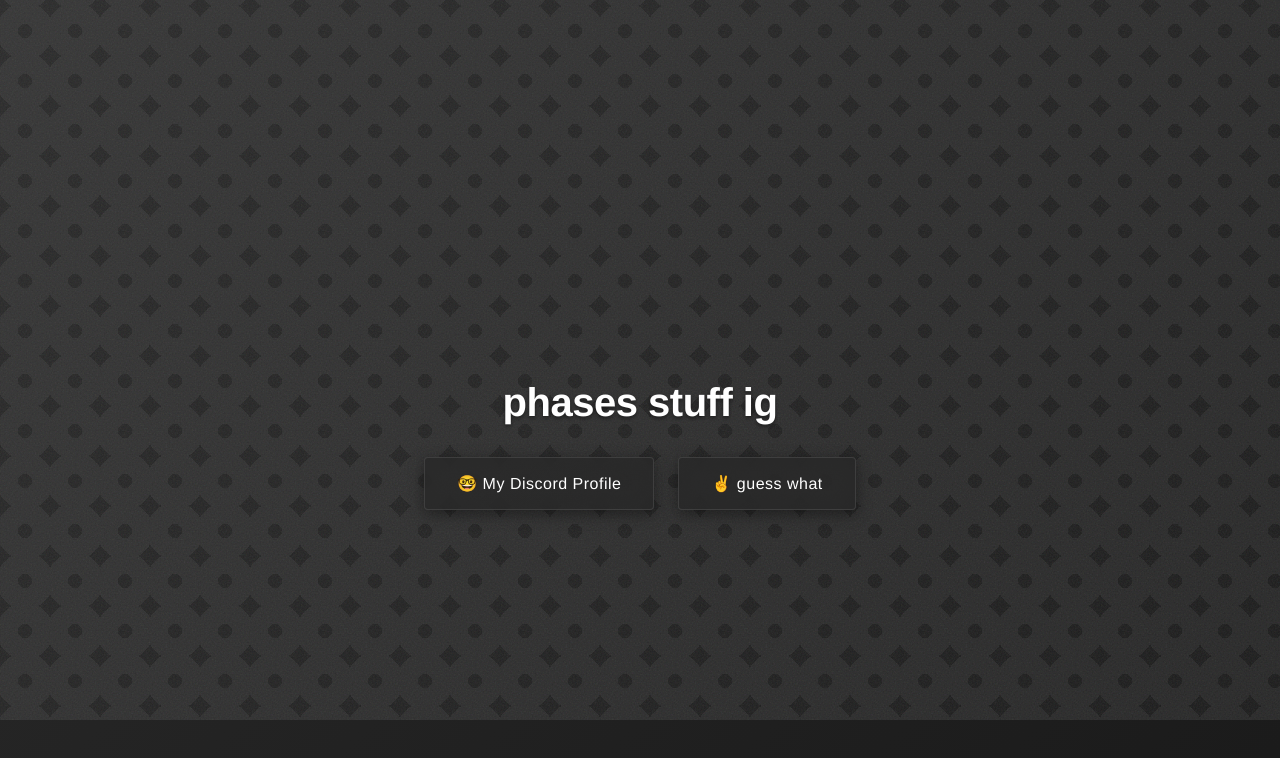
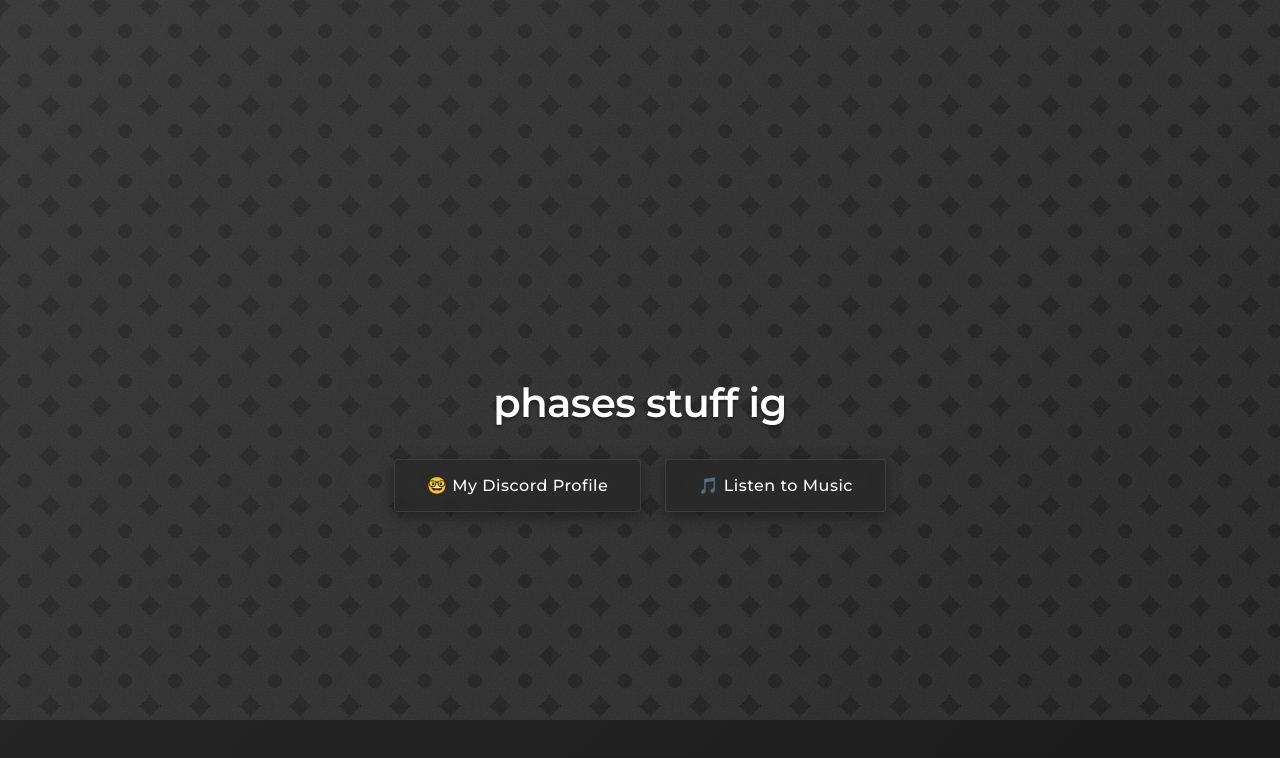
Before and after one commit to phaseydaisy/phawse, a plain HTML site: page index.html in a window 1280 px wide. Drawn offline with Linux system fonts and the light colour scheme.

Commit message:
Update index.html

```diff
--- a/index.html
+++ b/index.html
@@ -3,6 +3,7 @@
   <meta charset="UTF-8">
   <meta name="viewport" content="width=device-width, initial-scale=1.0">
   <title>phases stuff</title>
+  <link rel="stylesheet" href="https://fonts.googleapis.com/css2?family=Montserrat:wght@400;500;600&display=swap">
   <link rel="stylesheet" href="style.css">
 </head>
 <body>
@@ -12,8 +13,8 @@
       <a href="https://discord.com/users/1161104305080762449" class="btn portal-btn" target="_blank">
         <span>🤓 My Discord Profile</span>
       </a>
-      <a href="https://www.youtube.com/watch?v=XnygT6ANLzQ&t=30s" class="btn portal-btn" target="_blank">
-        <span>✌️ guess what</span>
+      <a href="https://www.youtube.com/watch?v=XnygT6ANLzQ&t=28s" class="btn portal-btn" target="_blank">
+        <span>🎵 Listen to Music</span>
       </a>
     </div>
   </div>
```
